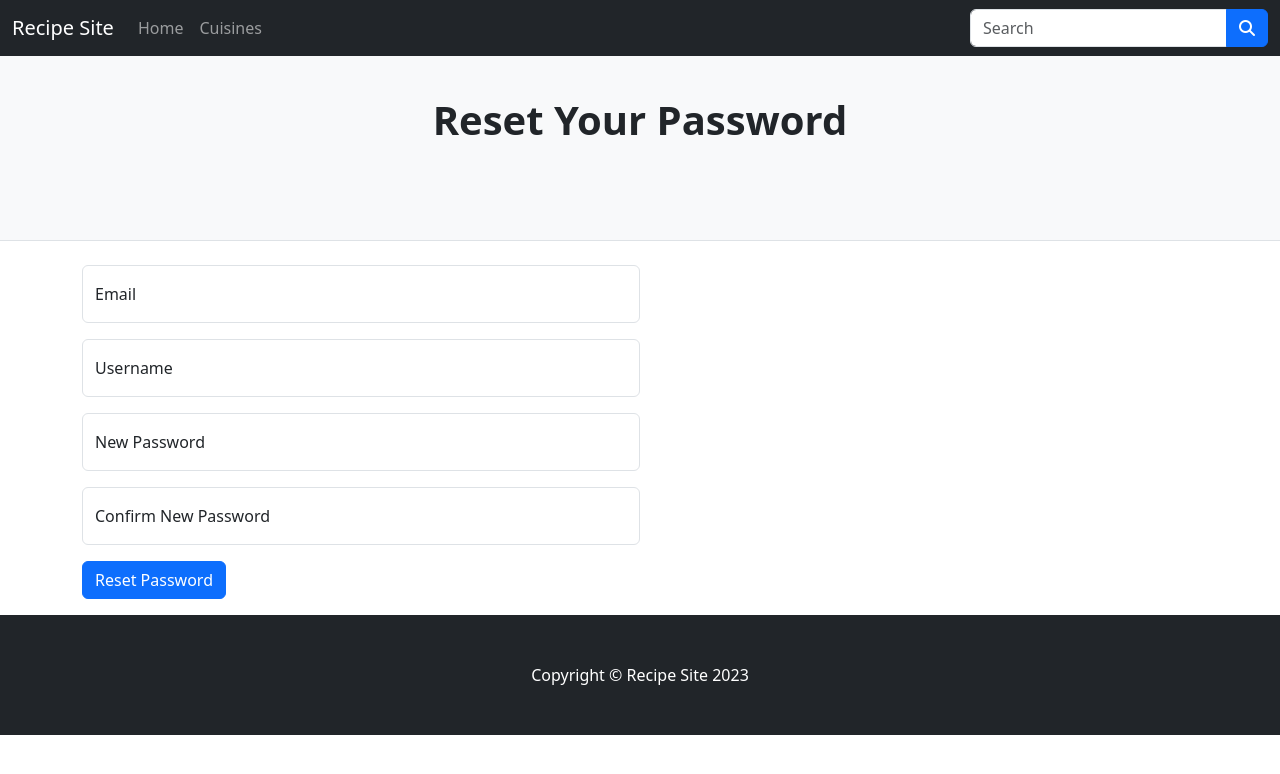
After one commit to ozpc99/My-Recipes, a Flask app: page /reset_password in a window 1280 px wide. The commit adds this page. Shown: the top 774 px of the page. Run offline with Flask 2, Linux system fonts and the light colour scheme; some libraries are stand-ins or nearby versions.

Commit message:
Reset Password Functionality
Created form to reset a user's password if they have forgotten it.

Create new app route which collects data from the form, checks the User db to find a match for both email address and username and if so, commits the changes (new password) to db.

```diff
--- a/recipe_site/routes.py
+++ b/recipe_site/routes.py
@@ -7,6 +7,13 @@ from recipe_site import app, db
 from recipe_site.models import Cuisine, Recipe, User
 
 
+# Gets today's date and returns value as date
+def get_todays_date():
+        today = datetime.today()
+        return today
+
+
+# Gets session user's id and assigns it to the 'g.user' global variable
 @app.before_request
 def load_user():
     user_id = session.get('user_id')
@@ -14,11 +21,8 @@ def load_user():
     print(f"load_user - g.user: {g.user}")
 
 
-def get_todays_date():
-        today = datetime.today()
-        return today
-
-
+# === Home Page ===
+# (renders template: 'base.html' + home page block content)
 @app.route("/")
 def home():
     recipes = Recipe.query.order_by(Recipe.id).all()
@@ -28,6 +32,8 @@ def home():
     return render_template("base.html", recipes=recipes)
 
 
+# === Search Results ===
+# (renders template: 'results.html')
 @app.route("/results", methods=["GET"])
 def results():
     search_value = request.args.get('search_value')
@@ -35,6 +41,8 @@ def results():
     return render_template("results.html", recipes=matching_recipes)
 
 
+# === Sign Up Form ===
+# (renders template: 'sign_up.html')
 @app.route("/sign_up", methods=["GET", "POST"])
 def sign_up():
     if request.method == "POST":
@@ -68,6 +76,7 @@ def sign_up():
     return render_template("sign_up.html")
 
 
+# === Sign In Form ===
 @app.route("/sign_in", methods=["GET", "POST"])
 def sign_in():
     if request.method == "POST":
@@ -88,18 +97,51 @@ def sign_in():
     return redirect(url_for("home"))
 
 
+# === Sign Out Button ===
 @app.route("/sign_out")
 def sign_out():
     session.pop("user_id", None)
     return redirect(url_for("home"))
 
 
+# === Reset Password Form ===
+@app.route("/reset_password", methods=["GET", "POST"])
+def reset_password():
+    if request.method == "POST":
+        email = request.form.get("email")
+        username = request.form.get("username")
+        new_password = request.form.get("password")
+        confirm_password = request.form.get("confirm_password")
+
+        # Check if passwords match
+        if new_password != confirm_password:
+            # flash("Passwords do not match", "error")
+            return redirect(url_for("reset_password"))
+
+        # Find the user by email or username
+        user = User.query.filter((User.email == email) | (User.username == username)).first()
+
+        if user:
+            # Update the user's password
+            user.password = new_password
+            db.session.commit()
+            return redirect(url_for("home"))
+            # flash("Password successfully reset", "success")
+        # else:
+            # flash("Username or email does not match our records", "error")
+
+    return render_template("reset_password.html")
+
+
+# === Cuisine Categories ===
+# (returns template: 'cuisine.html')
 @app.route("/cuisine")
 def cuisine():
     cuisines = list(Cuisine.query.order_by(Cuisine.cuisine_type).all())
     return render_template("cuisine.html", cuisines=cuisines)
 
 
+# === Add Cuisine Form ===
 @app.route("/add_cuisine", methods=["GET", "POST"])
 def add_cuisine():
     if request.method == "POST":
@@ -113,6 +155,7 @@ def add_cuisine():
         return redirect(url_for("cuisine"))
 
 
+# === Edit Cuisine Form ===
 @app.route("/edit_cuisine/<int:cuisine_id>", methods=["GET", "POST"])
 def edit_cuisine(cuisine_id):
     cuisine = Cuisine.query.get_or_404(cuisine_id)
@@ -122,6 +165,7 @@ def edit_cuisine(cuisine_id):
         return redirect(url_for("cuisine"))
 
 
+# === Delete Cuisine Form ===
 @app.route("/delete_cuisine/<int:cuisine_id>")
 def delete_cuisine(cuisine_id):
     cuisine = Cuisine.query.get_or_404(cuisine_id)
@@ -130,6 +174,9 @@ def delete_cuisine(cuisine_id):
     return redirect(url_for("cuisine"))
 
 
+# === Recipes ===
+# (returns template: 'recipes.html')
+# Displays recipes based on cuisine_type: 'recipe.cuisine'
 @app.route("/recipes")
 def recipes():
     cuisine_id = request.args.get("cuisine_id")
@@ -145,12 +192,17 @@ def recipes():
     return render_template("recipes.html", recipes=recipes, cuisines=cuisines, cuisine_type=cuisine_type)
 
 
+# === Recipe ===
+# (returns template: 'recipe.html')
+# Displays recipe for recipe_id: 'recipe.id'
 @app.route("/recipe/<int:id>")
 def recipe(id):
     recipe = Recipe.query.get(id)
     return render_template("recipe.html", recipe=recipe)
 
 
+# === Add Recipe Form ===
+# (returns template: 'add_recipe.html')
 @app.route("/add_recipe", methods=["GET", "POST"])
 def add_recipe():
     cuisines = list(Cuisine.query.order_by(Cuisine.cuisine_type).all())
@@ -172,6 +224,7 @@ def add_recipe():
     return render_template("add_recipe.html", cuisines=cuisines)
 
 
+# === Edit Recipe Form ===
 @app.route("/edit_recipe/<int:recipe_id>", methods=["GET", "POST"])
 def edit_recipe(recipe_id):
     recipe = Recipe.query.get_or_404(recipe_id)
@@ -190,6 +243,7 @@ def edit_recipe(recipe_id):
         return redirect(url_for("home"))
 
 
+# === Delete Recipe Form ===
 @app.route("/delete_recipe/<int:recipe_id>")
 def delete_recipe(recipe_id):
     recipe = Recipe.query.get_or_404(recipe_id)
@@ -198,6 +252,7 @@ def delete_recipe(recipe_id):
     return redirect(url_for("home"))
 
 
+# === Rate Recipe Form ===
 @app.route("/rate_recipe/<int:id>", methods=["POST"])
 def rate_recipe(id):
     recipe = Recipe.query.get_or_404(id)
--- a/recipe_site/templates/base.html
+++ b/recipe_site/templates/base.html
@@ -81,6 +81,7 @@
                             Browse recipes, upload your own &amp; more!
                         </p>
                         {% endif %}
+                        <a href="#carouselExampleDark" class="btn btn-lg btn-primary">Get Started <i class="fa-solid fa-angle-down"></i></a>
                     </div>
                     <div class="col-md-10 mx-auto col-lg-5">
                         <!-- Sign In Form -->
@@ -102,11 +103,11 @@
                                 <label for="floatingPassword">Password</label>
                             </div>
                             <div class="mb-3">
-                                <button class="w-50 btn btn-lg btn-primary" type="submit">Sign In</button>
-                                <a class="btn btn-secondary mx-3" href="{{ url_for('sign_up') }}">Sign Up</a>
+                                <button class="w-50 btn btn-primary" type="submit">Sign In</button>
+                                <a class="btn btn-sm btn-secondary mx-3" href="{{ url_for('sign_up') }}">Sign Up</a>
                             </div>
                             <small>
-                                <a href="#">Forgotten Password?</a>
+                                <a href="{{ url_for('reset_password') }}">Forgotten Password?</a>
                             </small>
                         </form>
                         {% endif %}
--- /dev/null
+++ b/recipe_site/templates/reset_password.html
@@ -0,0 +1,44 @@
+{% extends "base.html" %}
+{% block content %}
+<header class="py-5 bg-light border-bottom mb-4">
+  <div class="container">
+    <div class="text-center my-5">
+      <h1 class="fw-bolder">Reset Your Password</h1>
+      <p class="lead mb-3"></p>
+    </div>
+  </div>
+</header>
+
+<main class="container">
+  <div class="form-signin w-100 m-auto">
+    <form method="POST" action="{{ url_for('reset_password') }}">
+      <!-- <img class="mb-4" src="" alt="" width="72" height="57"> -->
+
+      <div class="form-floating w-50 mb-3">
+        <input type="email" class="form-control" id="floatingInput" name="email" placeholder="Email" required>
+        <label for="floatingInput">Email</label>
+      </div>
+
+      <div class="form-floating w-50 mb-3">
+        <input type="text" class="form-control" id="floatingInput" name="username" placeholder="Username" required>
+        <label for="floatingInput">Username</label>
+      </div>
+
+      <div class="form-floating w-50 mb-3">
+        <input type="password" class="form-control" id="floatingPassword" name="password" placeholder="Password"
+          required>
+        <label for="floatingPassword">New Password</label>
+      </div>
+
+      <div class="form-floating w-50 mb-3">
+        <input type="password" class="form-control" id="floatingPassword" name="confirm_password"
+          placeholder="Confirm Password" required>
+        <label for="floatingPassword">Confirm New Password</label>
+      </div>
+
+      <button class="btn btn-primary mb-3" type="submit">Reset Password</button>
+    </form>
+  </div>
+</main>
+
+{% endblock %}
```
